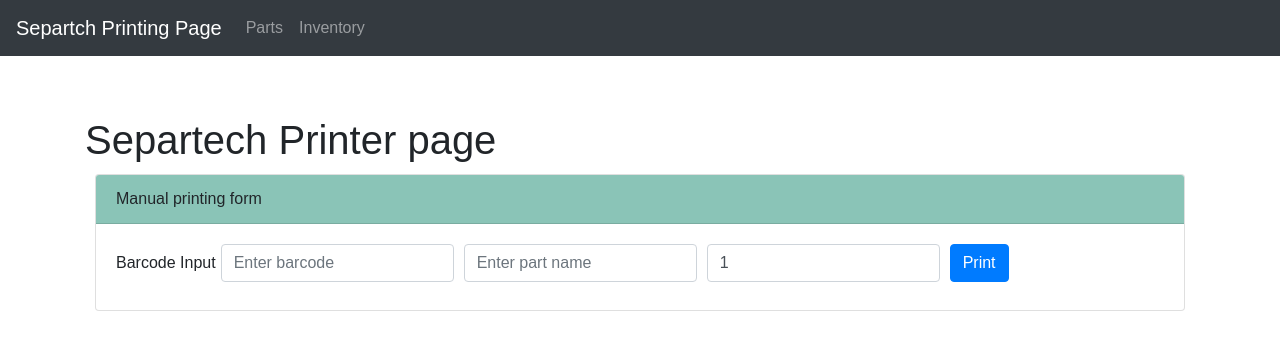
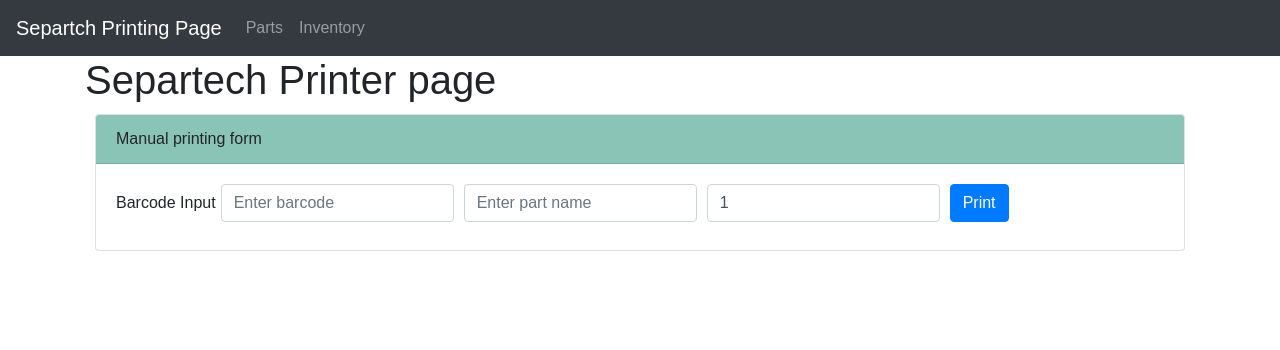
Before and after one commit to Sprtch/huron, a React (Create React App) app: page / in a window 1280 px wide. Shown: the top 350 px of the page. Built offline with nearby package versions, Linux system fonts and the light colour scheme; no server answers.

Commit message:
margin no longer needed

```diff
--- a/src/App.js
+++ b/src/App.js
@@ -18,7 +18,7 @@ class App extends Component {
             <div>
               <Navbar />
 
-              <div style={{ marginTop: "60px" }}>
+              <div>
                 <Switch>
                   <Route exact path="/parts" component={Parts} />
                   <Route exact path="/inventory" component={Inventory} />
```
